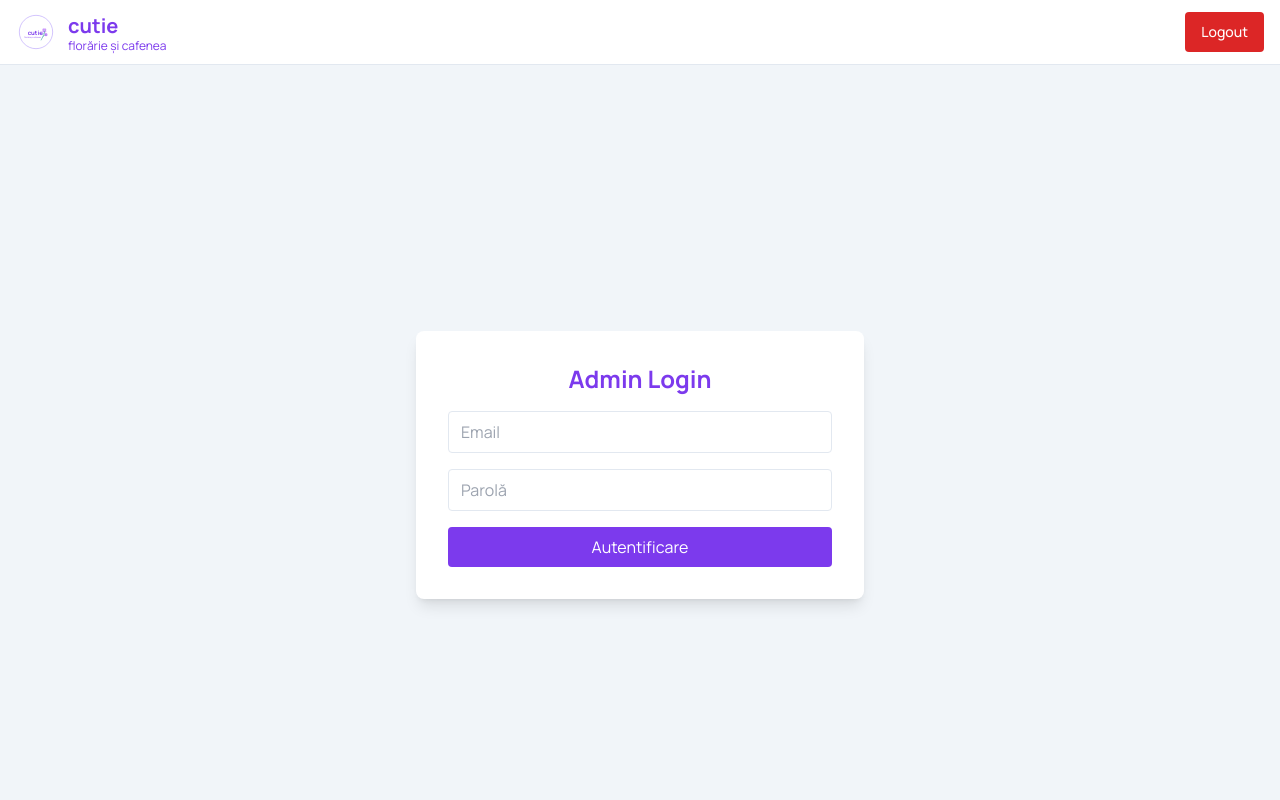
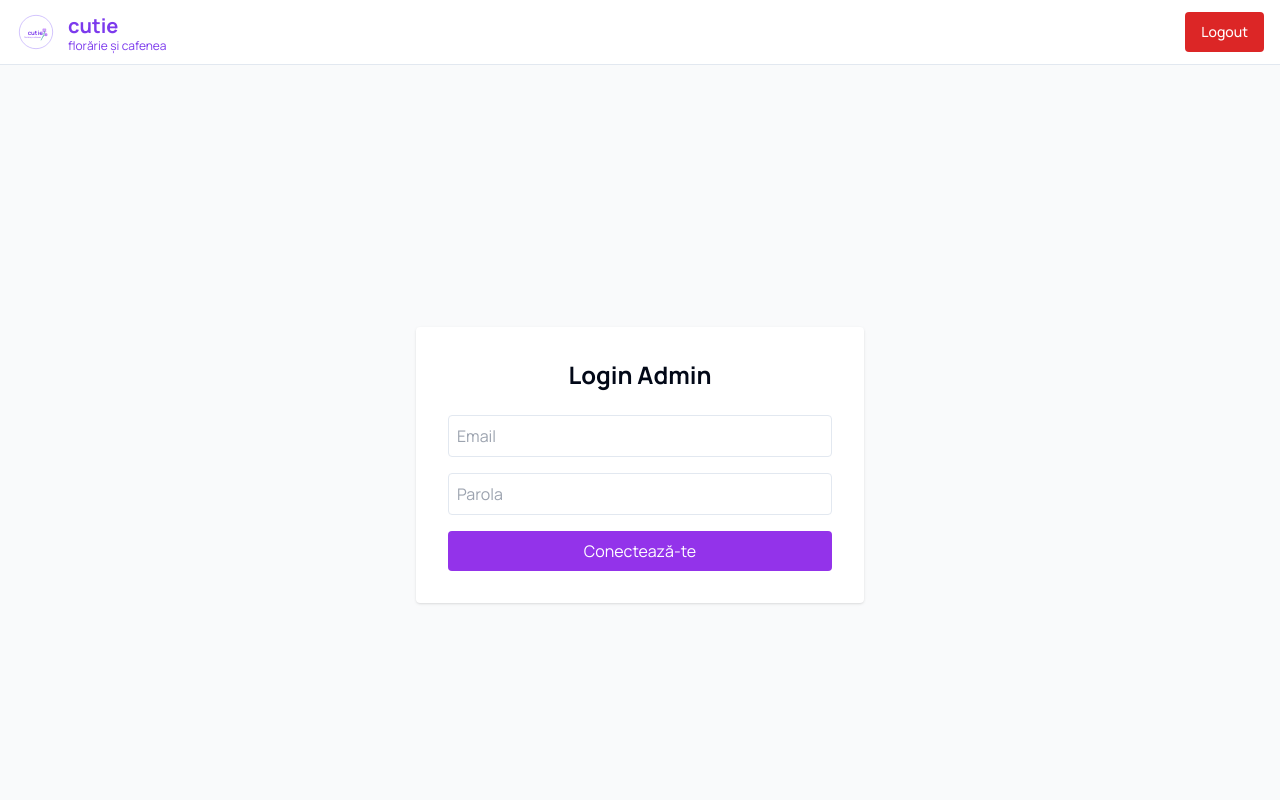
Before and after one commit to SuperGod25/CutieWebApp, a React (Vite) app: page /admin in a window 1280 px wide. Shown: the top 800 px of the page. Built offline with nearby package versions, Linux system fonts and the light colour scheme.

Commit message:
Updated the Auth security and created an unauthorized route for non existing the user in the admin table

```diff
--- a/src/App.jsx
+++ b/src/App.jsx
@@ -13,9 +13,14 @@ import LoginPage from './pages/Admin/LoginPage';
 import AdminDashboard from './pages/Admin/AdminDashboard';
 import ReservationsPanel from './pages/Admin/ReservationsPanel';
 import NewsletterPanel from './pages/Admin/NewsletterPanel';
-import ManagePanel from './pages/Admin/manage/ManagePanel';
 import ProtectedRoute from '@/components/ProtectedRoute';
-import ContentManager from './pages/Admin/ContentManager';
+import ContentManager from './pages/Admin/ContentManager';import Unauthorized from '@/pages/Unauthorized';
+import SignUp from '@/pages/SignUp';
+
+
+
+
+
 
 function App() {
   return (
@@ -32,6 +37,8 @@ function App() {
             <Route path="/about" element={<About />} />
             <Route path="/contact" element={<Contact />} />
             <Route path="/admin" element={<LoginPage />} />
+            <Route path="/unauthorized" element={<Unauthorized />} />
+            {/*<Route path="/signup" element={<SignUp />} />*/}
             <Route
                 path="/dashboard"
                 element={
@@ -64,6 +71,8 @@ function App() {
     </ProtectedRoute>
   }
 />
+
+
           </Routes>
         </main>
         <Footer />
--- a/src/components/ProtectedRoute.tsx
+++ b/src/components/ProtectedRoute.tsx
@@ -1,14 +1,40 @@
-import React from 'react';
-import { Navigate } from 'react-router-dom';
+import { useEffect, useState } from 'react';
+import { useNavigate } from 'react-router-dom';
+import { supabase } from '../lib/supabase';
 
-const ProtectedRoute = ({ children }: { children: JSX.Element }) => {
-  const isAdmin = localStorage.getItem('isAdmin') === 'true';
+const ProtectedRoute = ({ children }) => {
+  const navigate = useNavigate();
+  const [authorized, setAuthorized] = useState<boolean | null>(null);
 
-  if (!isAdmin) {
-    return <Navigate to="/admin" replace />;
+  useEffect(() => {
+    const checkAdmin = async () => {
+  const {
+    data: { user },
+  } = await supabase.auth.getUser();
+
+  if (!user) return navigate('/admin');
+
+  const { data, error } = await supabase
+    .from('admins')
+    .select('id')
+    .eq('id', user.id)
+    .limit(1)
+    .maybeSingle();
+
+  if (data && !error) {
+    setAuthorized(true);
+  } else {
+    console.warn('User is not in admins table');
+    navigate('/unauthorized');
   }
+};
 
-  return children;
+
+    checkAdmin();
+  }, [navigate]);
+
+  if (authorized === null) return <div>Verificare...</div>;
+  return authorized ? children : null;
 };
 
 export default ProtectedRoute;
--- /dev/null
+++ b/src/pages/Admin/LoginPage.jsx
@@ -0,0 +1,64 @@
+// src/pages/AdminLogin.jsx
+
+import React, { useState } from 'react';
+import { supabase } from '@/lib/supabase';
+import { useNavigate } from 'react-router-dom';
+import { toast } from 'sonner';
+
+const AdminLogin = () => {
+  const [email, setEmail] = useState('');
+  const [password, setPassword] = useState('');
+  const [loading, setLoading] = useState(false);
+  const navigate = useNavigate();
+
+
+
+  const handleLogin = async (e) => {
+    e.preventDefault();
+    setLoading(true);
+
+    const { data, error } = await supabase.auth.signInWithPassword({ email, password });
+
+    if (error) {
+      toast.error('❌ Login eșuat: Verifică emailul și parola');
+    } else {
+      toast.success('✅ Autentificat cu succes');
+      navigate('/dashboard'); // or wherever your admin dashboard is
+    }
+
+    setLoading(false);
+  };
+
+  return (
+    <div className="min-h-screen flex items-center justify-center bg-gray-50 px-4">
+      <form onSubmit={handleLogin} className="bg-white shadow rounded p-8 w-full max-w-md">
+        <h1 className="text-2xl font-bold mb-6 text-center">Login Admin</h1>
+        <input
+          type="email"
+          required
+          value={email}
+          onChange={(e) => setEmail(e.target.value)}
+          placeholder="Email"
+          className="border p-2 w-full rounded mb-4"
+        />
+        <input
+          type="password"
+          required
+          value={password}
+          onChange={(e) => setPassword(e.target.value)}
+          placeholder="Parola"
+          className="border p-2 w-full rounded mb-4"
+        />
+        <button
+          type="submit"
+          disabled={loading}
+          className="w-full bg-purple-600 text-white py-2 rounded hover:bg-purple-700"
+        >
+          {loading ? 'Se conectează...' : 'Conectează-te'}
+        </button>
+      </form>
+    </div>
+  );
+};
+
+export default AdminLogin;
--- a/src/pages/Admin/LoginPage.tsx
+++ /dev/null
@@ -1,50 +0,0 @@
-// src/pages/admin/LoginPage.tsx
-import React, { useState } from 'react';
-import { useNavigate } from 'react-router-dom';
-
-
-const LoginPage: React.FC = () => {
-  const navigate = useNavigate();
-  const [email, setEmail] = useState('');
-  const [password, setPassword] = useState('');
-  const [error, setError] = useState('');
-
-  const handleLogin = async (e: React.FormEvent) => {
-    e.preventDefault();
-
-    if (email === import.meta.env.VITE_ADMIN_EMAIL && password === import.meta.env.VITE_ADMIN_PASSWORD) {
-      localStorage.setItem('isAdmin', 'true');
-      navigate('/dashboard');
-    } else {
-      setError('Email sau parolă incorectă.');
-    }
-  };
-
-  return (
-    <div className="min-h-screen flex items-center justify-center bg-muted px-4">
-      <form onSubmit={handleLogin} className="bg-white shadow-lg rounded-lg p-8 w-full max-w-md space-y-4">
-        <h1 className="text-2xl font-bold text-center text-purple-700">Admin Login</h1>
-        {error && <p className="text-red-600 text-sm">{error}</p>}
-        <input
-          type="email"
-          placeholder="Email"
-          className="w-full border px-3 py-2 rounded"
-          value={email}
-          onChange={(e) => setEmail(e.target.value)}
-        />
-        <input
-          type="password"
-          placeholder="Parolă"
-          className="w-full border px-3 py-2 rounded"
-          value={password}
-          onChange={(e) => setPassword(e.target.value)}
-        />
-        <button type="submit" className="w-full bg-purple-700 text-white py-2 rounded hover:bg-purple-800">
-          Autentificare
-        </button>
-      </form>
-    </div>
-  );
-};
-
-export default LoginPage;
--- /dev/null
+++ b/src/pages/SignUp.jsx
@@ -0,0 +1,69 @@
+// src/pages/SignUp.jsx
+
+import React, { useState } from 'react';
+import { supabase } from '@/lib/supabase';
+import { toast } from 'sonner';
+import { useNavigate } from 'react-router-dom';
+
+const SignUp = () => {
+  const [email, setEmail] = useState('');
+  const [password, setPassword] = useState('');
+  const [loading, setLoading] = useState(false);
+  const navigate = useNavigate();
+
+  const handleSignUp = async (e) => {
+    e.preventDefault();
+    setLoading(true);
+
+    const { data, error } = await supabase.auth.signUp({
+      email,
+      password,
+    });
+
+    if (error) {
+      toast.error('❌ Eroare la înregistrare: ' + error.message);
+      console.error(error);
+  toast.error('❌ ' + error.message);
+    } else {
+      toast.success('✅ Cont creat! Verifică emailul pentru confirmare.');
+
+      // Optional: redirect after delay
+      setTimeout(() => navigate('/admin'), 1500);
+    }
+
+    setLoading(false);
+  };
+
+  return (
+    <div className="min-h-screen flex items-center justify-center bg-gray-50 px-4">
+      <form onSubmit={handleSignUp} className="bg-white shadow rounded p-8 w-full max-w-md">
+        <h1 className="text-2xl font-bold mb-6 text-center">Înregistrare Admin</h1>
+        <input
+          type="email"
+          required
+          value={email}
+          onChange={(e) => setEmail(e.target.value)}
+          placeholder="Email"
+          className="border p-2 w-full rounded mb-4"
+        />
+        <input
+          type="password"
+          required
+          value={password}
+          onChange={(e) => setPassword(e.target.value)}
+          placeholder="Parolă"
+          className="border p-2 w-full rounded mb-4"
+        />
+        <button
+          type="submit"
+          disabled={loading}
+          className="w-full bg-purple-600 text-white py-2 rounded hover:bg-purple-700"
+        >
+          {loading ? 'Se înregistrează...' : 'Creează cont'}
+        </button>
+      </form>
+    </div>
+  );
+};
+
+export default SignUp;
--- /dev/null
+++ b/src/pages/Unauthorized.jsx
@@ -0,0 +1,9 @@
+// src/pages/Unauthorized.jsx
+export default function Unauthorized() {
+  return (
+    <div className="min-h-screen flex flex-col items-center justify-center text-center px-4">
+      <h1 className="text-4xl font-bold text-red-600 mb-4">Acces Interzis</h1>
+      <p className="text-lg text-gray-600 mb-6">Nu ai permisiunea de a accesa această pagină.</p>
+    </div>
+  );
+}
```
